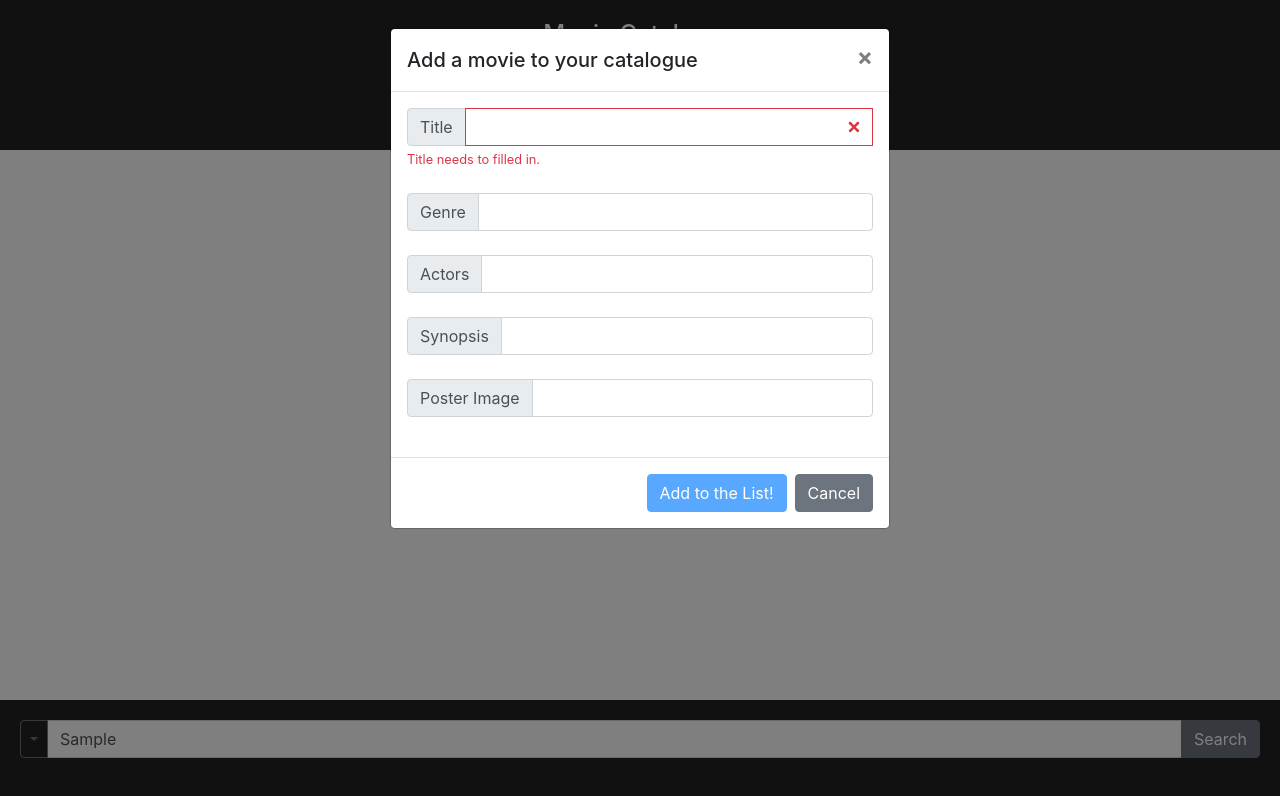
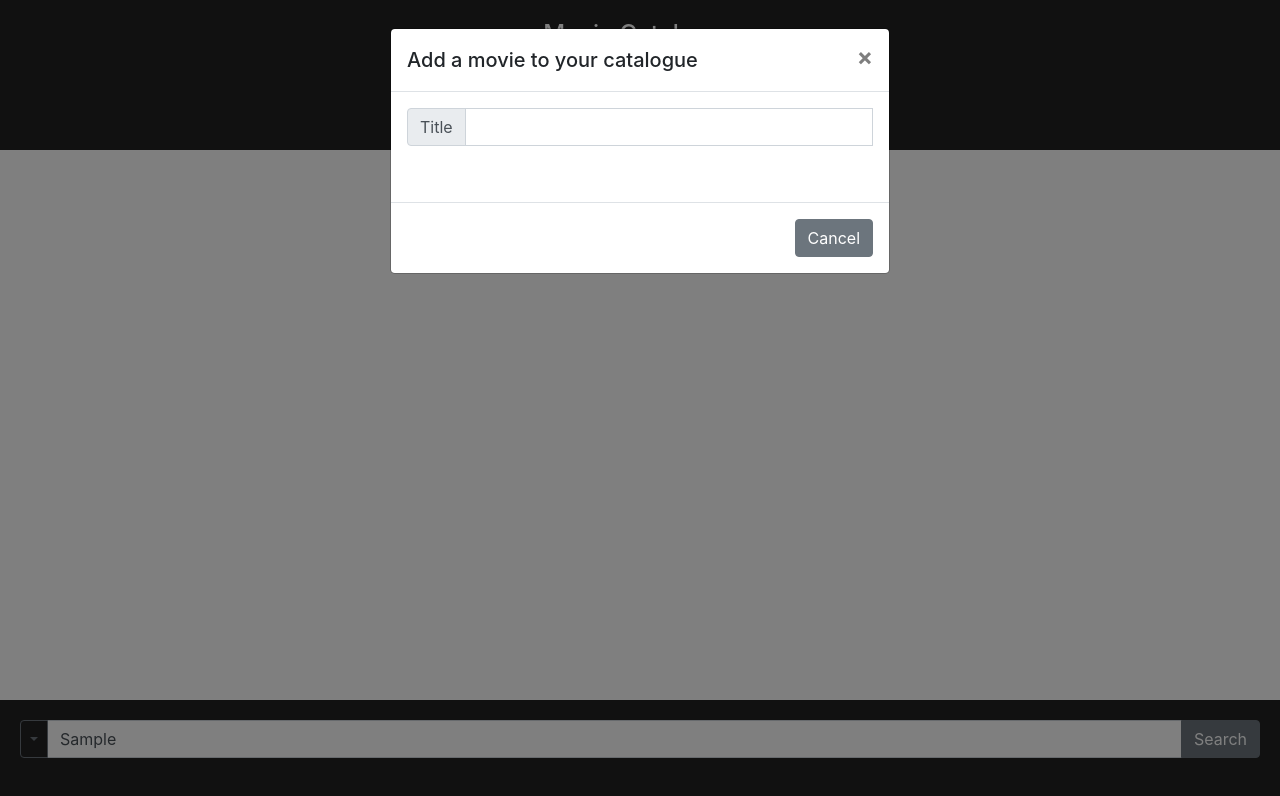
Before and after one commit to au-jpark/react-movie-catalogue, a React (Create React App) app: page / in a window 1280 px wide. Both pictures are taken after typing "Sample" into the empty fields and a click on the button "Add New Movie". Shown: the top 796 px of the page. Built offline with nearby package versions, Linux system fonts and the light colour scheme.

Commit message:
Integrate real tmdb with the application. Search needs to be updated

```diff
--- a/src/App.js
+++ b/src/App.js
@@ -1,17 +1,32 @@
 import React, { Component } from 'react';
 import './App.css';
 import SearchBar from "./components/SearchBar";
-import MovieSlot from "./components/MovieSlot";
 import AddMovieModal from "./components/AddMovieModal";
+import NewMovieSlot from "./components/NewMovieSlot";
 
 class App extends Component {
 
   state = {
+    movieIds: [],
     movies: [],
-    movieId: 0,
+    numberOfMovies: 0,
     searchText: '',
     searchBy: 'title',
   };
+
+  constructor(props) {
+    super(props);
+
+    let savedNumberOfMovies = parseInt(localStorage.getItem("Number_Of_Movies"));
+    let {movieIds, numberOfMovies} = this.state;
+    if (savedNumberOfMovies > 0) {
+      for (var i = 0; i < savedNumberOfMovies; i++) {
+        let savedMovieId = localStorage.getItem(i.toString());
+        movieIds.push(savedMovieId);
+      }
+      this.state.numberOfMovies = savedNumberOfMovies;
+    }
+  }
 
   searchMovie = (searchText, searchBy) => {
     if (searchBy === 'title') {
@@ -24,7 +39,7 @@ class App extends Component {
   };
 
   searchByTitle(searchText, movie) {
-    return movie.title_english.toLowerCase().includes(searchText);
+    return movie.title.toLowerCase().includes(searchText);
   }
 
   searchByGenre(searchText, movie) {
@@ -45,46 +60,69 @@ class App extends Component {
   };
 
   addNewMovie = () => {
-    let {movies, movieId} = this.state;
-    let newMovie = movies.slice(-1)[0];
-    localStorage.setItem(movieId.toString(), JSON.stringify(newMovie));
-    movieId += 1;
-    localStorage.setItem("Movie_Id", movieId);
-    this.setState({movieId:movieId});
+    let {numberOfMovies, movieIds} = this.state;
+    let newMovie = movieIds.slice(-1)[0];
+    localStorage.setItem(numberOfMovies.toString(), newMovie);
+    numberOfMovies += 1;
+    localStorage.setItem("Number_Of_Movies", numberOfMovies);
+    this.setState({ numberOfMovies:numberOfMovies});
   };
 
-  componentWillMount() {
-    let movieId = parseInt(localStorage.getItem("Movie_Id"));
-    let {movies} = this.state;
-    if (movieId > 0) {
-      for (var i = 0; i < movieId; i++) {
-        let savedMovie = localStorage.getItem(i.toString());
-        movies.push(JSON.parse(savedMovie));
-      }
-      this.setState({
-        movieId: movieId
-      });
-    }
-  }
+  // getData(movieIdToDisplay) {
+  //   console.log("Getting Data");
+  //   const key = 'ed7838206772925308953af2b2162f01';
+  //
+  //   fetch(`https://api.themoviedb.org/3/movie/${movieIdToDisplay}?api_key=${key}&language=en-US&append_to_response=credits`)
+  //     .then(response => {
+  //       if (response.status !== 200) {
+  //         console.log('Error: ' + response.status);
+  //         return;
+  //       }
+  //
+  //       response.json().then(data => {
+  //         const movie = data;
+  //         const newMovie = {
+  //           id: movie.id,
+  //           title: movie.title,
+  //           actors: movie.credits.cast.slice(0, 3),
+  //           genres: movie.genres.slice(0,3),
+  //         };
+  //         console.log("Adding here");
+  //         console.log(newMovie);
+  //         this.state.movies.push(newMovie);
+  //       });
+  //
+  //     })
+  //     .catch(err => {
+  //       console.log('Fetch Error :-S', err);
+  //     })
+  // }
 
-  renderMovieSlot = (movies) => {
-    const moviesToDisplay = movies.map(movie => {
-      return (
-        <MovieSlot
-          title={movie.title_english}
-          poster={movie.large_cover_image}
-          key={movie.id}
-          genres={movie.genres}
-          actors={movie.actors}
-          synopsis={movie.synopsis}
-        />
-      );
+  renderMovieSlot = (movieIds) => {
+    // const moviesToDisplay = movies.map(movie => {
+    //   return (
+    //     <MovieSlot
+    //       title={movie.title_english}
+    //       poster={movie.large_cover_image}
+    //       key={movie.id}
+    //       genres={movie.genres}
+    //       actors={movie.actors}
+    //       synopsis={movie.synopsis}
+    //     />
+    //   );
+    // });
+
+    const moviesToDisplay = movieIds.map(movieId => {
+      console.log("rendering");
+      return(
+        <NewMovieSlot movieId={movieId}/>
+      )
     });
     return moviesToDisplay;
   };
 
   render() {
-    let { movies, searchText, searchBy } = this.state;
+    let { movieIds, movies, searchText, searchBy } = this.state;
 
     // Search by title/genres/actors
     if (searchText !== "") {
@@ -98,11 +136,11 @@ class App extends Component {
         <header className="App-header">
           <h1 className="App-title">Movie Catalogue</h1>
           <AddMovieModal
-            movieList={movies}
+            movieIds={movieIds}
             addNewMovie={this.addNewMovie}/>
         </header>
         <div className="App-content">
-          {this.renderMovieSlot(movies)}
+          {this.renderMovieSlot(movieIds)}
         </div>
         <footer className="App-footer">
           <SearchBar
--- a/src/components/AddMovieModal.js
+++ b/src/components/AddMovieModal.js
@@ -1,4 +1,4 @@
-import React from 'react';
+import React, { Component } from 'react';
 import {
   Button,
   Modal,
@@ -11,35 +11,26 @@ import {
 } from 'reactstrap';
 import PropTypes from "prop-types";
 
-class AddMovieModal extends React.Component {
+class AddMovieModal extends Component {
   static propTypes = {
-    movieList: PropTypes.arrayOf(PropTypes.shape({
-      title: PropTypes.string.isRequired,
-      image: PropTypes.string,
-      genres: PropTypes.arrayOf(PropTypes.string),
-      actors: PropTypes.arrayOf(PropTypes.string),
-      synopsis: PropTypes.string
-    })),
+    movieIds: PropTypes.arrayOf(PropTypes.string).isRequired,
     addNewMovie: PropTypes.func.isRequired,
   };
 
   static defaultProps = {
-    movieList: [],
+    movieIds: [],
   };
 
   constructor(props) {
     super(props);
     this.state = {
       addNewMovie: false,
-
-      newMovieTitle: "",
-      newMovieImage: "",
-      newMovieGenres: "",
-      newMovieActors: "",
-      newMovieSynopsis: "",
+      results: [],
     };
 
     this.toggle = this.toggle.bind(this);
+    this.handleSubmit = this.handleSubmit.bind(this);
+    this.updateSearchResult = this.updateSearchResult.bind(this);
   }
 
   toggle() {
@@ -48,37 +39,44 @@ class AddMovieModal extends React.Component {
     });
   }
 
-  addMovie = () => {
-    const {
-      newMovieTitle, newMovieImage, newMovieGenres, newMovieActors, newMovieSynopsis,
-    } = this.state;
-    this.setState({
-      addNewMovie: !this.state.addNewMovie
-    });
-    let newMovie = {
-      title_english: newMovieTitle,
-      large_cover_image: newMovieImage,
-      id: "",
-      genres: (
-        newMovieGenres
-          .split(",")
-          .map((s) => s.trim())
-          .filter((s) => s !== "")
-      ),
-      actors: (
-        newMovieActors
-          .split(",")
-          .map((s) => s.trim())
-          .filter((s) => s !== "")
-      ),
-      synopsis: newMovieSynopsis
-    };
-    this.props.movieList.push(newMovie);
+  handleSubmit(e) {
+    e.preventDefault();
+  }
+
+  updateSearchResult() {
+    document.getElementById('results').className = 'formResults';
+    let val = document.getElementById('searchInput').value;
+
+    if (val === '') {
+      document.getElementById('results').className = 'noDisplay';
+    }
+
+    const key = 'ed7838206772925308953af2b2162f01';
+
+    fetch(`https://api.themoviedb.org/3/search/movie?api_key=${key}&language=en-US&query=${val}&page=1&include_adult=false`)
+      .then(response => {
+        if (response.status !== 200) {
+          console.log('Error: ' + response.status);
+          return;
+        }
+
+        response.json().then(data => {
+          const results = data.results;
+          this.setState({ results });
+        });
+      })
+
+      .catch(err => {
+        console.log('Fetch Error :-S', err);
+      })
+  }
+
+  addMovieId(movieId) {
+    this.props.movieIds.push(movieId);
     this.props.addNewMovie();
-  };
-
-  getUserInput = (name, value) => {
-    this.setState({[name]:value});
+    document.getElementById('searchInput').value = '';
+    this.state.results = [];
+    this.toggle();
   };
 
   render() {
@@ -89,47 +87,28 @@ class AddMovieModal extends React.Component {
         <Modal isOpen={this.state.addNewMovie} toggle={this.toggle} className={this.props.className}>
           <ModalHeader toggle={this.toggle}>Add a movie to your catalogue</ModalHeader>
           <ModalBody>
-            <div>
+            <form onSubmit={this.handleSubmit} id="form">
               <InputGroup>
                 <InputGroupAddon addonType="prepend">
                   <InputGroupText>Title</InputGroupText>
                 </InputGroupAddon>
-                <Input invalid={isTitleEmpty} onChange={(e) => this.getUserInput("newMovieTitle", e.target.value)}/>
+                <Input id="searchInput" invalid={isTitleEmpty} onKeyUp={this.updateSearchResult}/>
                 <FormFeedback>Title needs to filled in.</FormFeedback>
               </InputGroup>
               <br/>
-              <InputGroup>
-                <InputGroupAddon addonType="prepend">
-                  <InputGroupText>Genre</InputGroupText>
-                </InputGroupAddon>
-                <Input onChange={(e) => this.getUserInput("newMovieGenres", e.target.value)}/>
-              </InputGroup>
-              <br/>
-              <InputGroup>
-                <InputGroupAddon addonType="prepend">
-                  <InputGroupText>Actors</InputGroupText>
-                </InputGroupAddon>
-                <Input onChange={(e) => this.getUserInput("newMovieActors", e.target.value)}/>
-              </InputGroup>
-              <br/>
-              <InputGroup>
-                <InputGroupAddon addonType="prepend">
-                  <InputGroupText>Synopsis</InputGroupText>
-                </InputGroupAddon>
-                <Input onChange={(e) => this.getUserInput("newMovieSynopsis", e.target.value)}/>
-              </InputGroup>
-              <br/>
-              <InputGroup>
-                <InputGroupAddon addonType="prepend">
-                  <InputGroupText>Poster Image</InputGroupText>
-                </InputGroupAddon>
-                <Input onChange={(e) => this.getUserInput("newMovieImage", e.target.value)}/>
-              </InputGroup>
-              <br />
-            </div>
+              <ul id="results">
+                {this.state.results.map((element, index) => {
+                  return(
+                    <div onClick={() => this.addMovieId(this.state.results[index].id)}>
+                      <p>{this.state.results[index].title}</p>
+                      <p>{this.state.results[index].release_date}</p>
+                    </div>
+                  )
+                })}
+              </ul>
+            </form>
           </ModalBody>
           <ModalFooter>
-            <Button color="primary" disabled={isTitleEmpty} onClick={this.addMovie}>Add to the List!</Button>{' '}
             <Button color="secondary" onClick={this.toggle}>Cancel</Button>
           </ModalFooter>
         </Modal>
--- /dev/null
+++ b/src/components/NewMovieSlot.js
@@ -0,0 +1,91 @@
+import React, {Component} from 'react';
+import LinesEllipsis from 'react-lines-ellipsis';
+import '../MovieSlot.css';
+
+class NewMovieSlot extends Component {
+  constructor(props) {
+    super(props);
+    this.state = {
+      movie: {
+        genres: [],
+        credits: {
+          cast: [],
+        }
+      }
+    };
+    this.getData = this.getData.bind(this);
+  }
+
+  getData() {
+    const key = 'ed7838206772925308953af2b2162f01';
+    const id = this.props.movieId;
+
+    fetch(`https://api.themoviedb.org/3/movie/${id}?api_key=${key}&language=en-US&append_to_response=credits`)
+      .then(response => {
+        if (response.status !== 200) {
+          console.log('Error: ' + response.status);
+          return;
+        }
+
+        response.json().then(data => {
+          const movie = data;
+          this.setState({ movie });
+        });
+
+      })
+      .catch(err => {
+        console.log('Fetch Error :-S', err);
+      })
+  }
+
+  componentDidMount() {
+    this.getData();
+  }
+
+  componentWillReceiveProps(nextProps) {
+    if(nextProps.movie !== this.state.movie) {
+      this.getData();
+    }
+  }
+
+  render() {
+    return(
+      <div className="Movie">
+        <div className="Movie__Column">
+          <img src={this.state.movie.poster_path === null ? 'http://via.placeholder.com/300x450' : `https://image.tmdb.org/t/p/w300${this.state.movie.poster_path}`} title={this.state.movie.title} className="Movie__Poster" />
+        </div>
+        <div className="Movie__Column">
+          <h1>{this.state.movie.title}</h1>
+          <div className="Movie__Genres">
+            <span className="Movie__Genre">
+            {this.state.movie.genres.slice(0,3).map((element, index) => {
+              if (index < this.state.movie.genres.length - 1) {
+                return this.state.movie.genres[index].name + ', '
+              } else {
+                return this.state.movie.genres[index].name
+              }
+            })}</span>
+          </div>
+          <div className="Movie__Genres">
+            {this.state.movie.credits.cast.slice(0, 3).map((element, index) => {
+              return(
+                <span className="Movie__Genre">{this.state.movie.credits.cast[index].name}</span>
+              )
+            })}
+          </div>
+          <div className="Movie__Synopsis">
+            <LinesEllipsis
+              text={this.state.movie.overview}
+              maxLine='3'
+              ellipsis='...'
+              trimRight
+              basedOn='letters'
+            />
+          </div>
+        </div>
+      </div>
+    );
+  }
+}
+
+export default NewMovieSlot;
```
Also changed, not shown: src/components/APISearchBar.js (added, +69 -0 lines).
